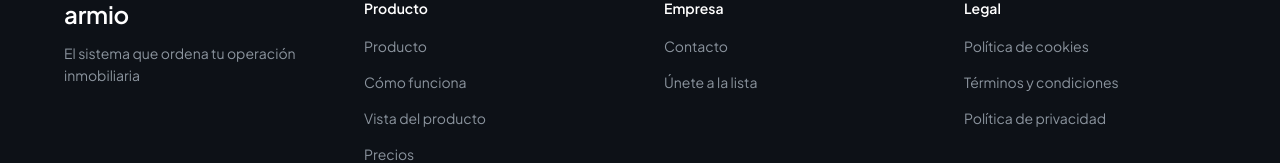
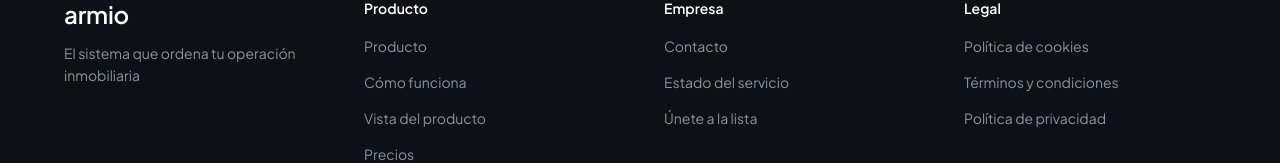
Before and after one commit to stvelez/armio-lading, a Next.js app: page / in a window 1280 px wide. Shown: the part 8908-9071 px from the top of the page. Built offline with nearby package versions, Linux system fonts and the light colour scheme; no server answers.

Commit message:
feat(footer): enlace a la página de estado del servicio
Añade statusUrl en lib/legal y lo enlaza desde el footer del sitio y del portal público.

```diff
--- a/src/components/layout/Footer.tsx
+++ b/src/components/layout/Footer.tsx
@@ -2,7 +2,7 @@
 
 import { Instagram } from "lucide-react";
 import { trackCTAClick } from "@/lib/analytics";
-import { cookiesUrl, privacyUrl, termsUrl } from "@/lib/legal";
+import { cookiesUrl, privacyUrl, statusUrl, termsUrl } from "@/lib/legal";
 
 /**
  * El aviso de cookies ya no vive aquí: se monta en `(marketing)/layout.tsx` vía
@@ -54,6 +54,16 @@ export default function Footer() {
                   className="text-sm text-[#8B949E] transition-colors hover:text-white"
                 >
                   Contacto
+                </a>
+              </li>
+              <li>
+                <a
+                  href={statusUrl}
+                  target="_blank"
+                  rel="noopener noreferrer"
+                  className="text-sm text-[#8B949E] transition-colors hover:text-white"
+                >
+                  Estado del servicio
                 </a>
               </li>
               <li>
--- a/src/lib/legal.ts
+++ b/src/lib/legal.ts
@@ -11,6 +11,12 @@ export const termsUrl = APP_URL ? `${APP_URL}/terminos` : undefined;
 export const MARKETING_ORIGIN = "https://armio.co";
 export const cookiesUrl = `${MARKETING_ORIGIN}/cookies`;
 
+/**
+ * Estado del servicio: monitoreo externo (UptimeRobot). Es público y no depende de
+ * configuración, así que se puede enlazar siempre desde el sitio y desde el portal.
+ */
+export const statusUrl = "https://stats.uptimerobot.com/XKKt1hARkV";
+
 /** Versión de la Política de Privacidad vigente; se guarda con la autorización de cada suscriptor. */
 export const PRIVACY_POLICY_VERSION = "1.0";
 
--- a/src/portal/components/PortalFooter.tsx
+++ b/src/portal/components/PortalFooter.tsx
@@ -3,7 +3,7 @@ import { Facebook, Instagram, Mail, MapPin, MessageCircle, Phone } from "lucide-
 import type { PortalProfile } from "../types";
 import { httpsUrl, telHref, whatsappHref } from "../lib/format";
 import { portalPath } from "../lib/urls";
-import { cookiesUrl } from "@/lib/legal";
+import { cookiesUrl, statusUrl } from "@/lib/legal";
 
 export default function PortalFooter({ profile }: { profile: PortalProfile | null }) {
   const instagram = httpsUrl(profile?.social.instagram);
@@ -133,6 +133,14 @@ export default function PortalFooter({ profile }: { profile: PortalProfile | nul
               Política de cookies
             </a>
             <a
+              href={statusUrl}
+              target="_blank"
+              rel="noopener noreferrer"
+              className="hover:underline"
+            >
+              Estado del servicio
+            </a>
+            <a
               href="https://armio.co"
               target="_blank"
               rel="noopener"
```
